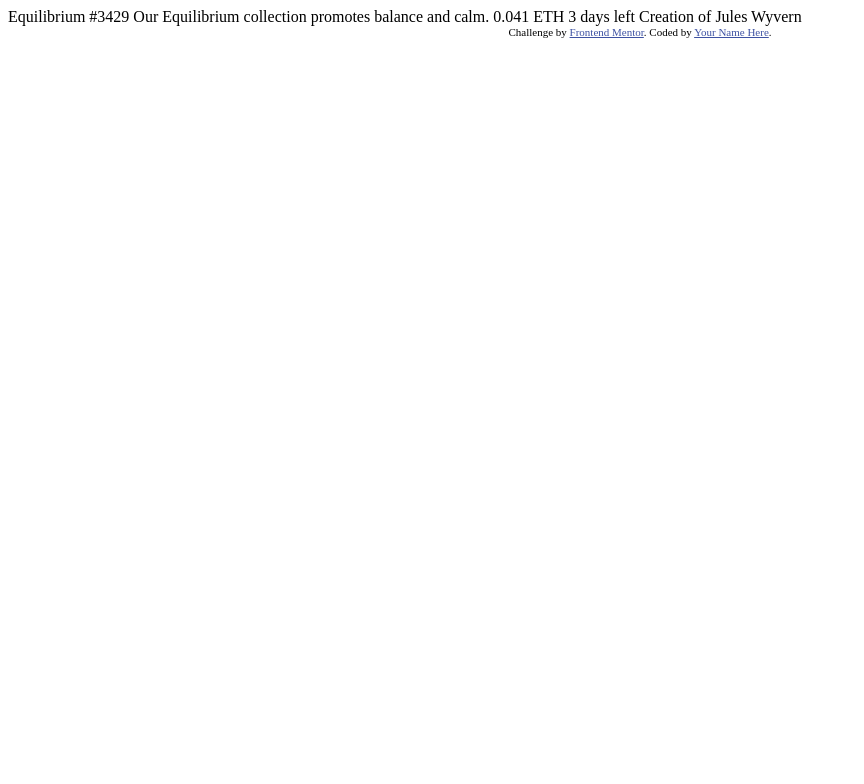
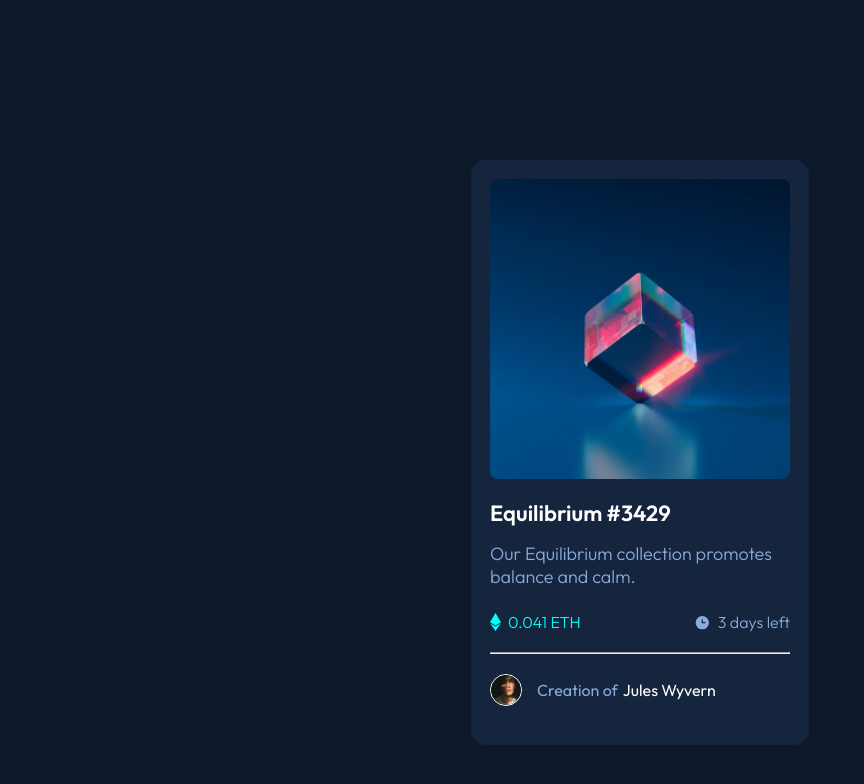
Before and after one commit to MAXASSASSINS/nft_webd_project, a plain HTML site: page index.html in a window 1280 px wide. Shown: the whole page, without its empty margins (0-864 px from the left). Drawn offline with Linux system fonts and the light colour scheme.

Commit message:
styling is done

```diff
--- a/index.html
+++ b/index.html
@@ -1,33 +1,56 @@
 <!DOCTYPE html>
 <html lang="en">
+
 <head>
 	<meta charset="UTF-8">
-  <meta name="viewport" content="width=device-width, initial-scale=1.0"> <!-- displays site properly based on user's device -->
+	<meta name="viewport" content="width=device-width, initial-scale=1.0">
+	<!-- displays site properly based on user's device -->
 
 	<link rel="icon" type="image/png" sizes="32x32" href="./images/favicon-32x32.png">
 
 	<title>Frontend Mentor | NFT preview card component</title>
 
 	<!-- Feel free to remove these styles or customise in your own stylesheet 👍 -->
-  <style>
-    .attribution { font-size: 11px; text-align: center; }
-    .attribution a { color: hsl(228, 45%, 44%); }
-  </style>
+
+	<!-- google fonts -->
+	<link rel="preconnect" href="https://fonts.googleapis.com">
+	<link rel="preconnect" href="https://fonts.gstatic.com" crossorigin>
+	<link href="https://fonts.googleapis.com/css2?family=Outfit:wght@300;400;600&display=swap" rel="stylesheet">
+
+	<!-- css link  -->
+	<link rel="stylesheet" href="style.css">
 </head>
+
 <body>
+	<div class="container">
+		<img src="images/image-equilibrium.jpg" alt="ehterium image" width="300px" class="etherium-image">
 
+		<h1>
 			Equilibrium #3429
+		</h1>
 
+		<p class="info">
 			Our Equilibrium collection promotes balance and calm.
+		</p>
 
-  0.041 ETH
-  3 days left
 
-  Creation of Jules Wyvern
+		<div class="price">
+			<span class="icon">
+				<img src="images/icon-ethereum.svg" alt=""> 0.041 ETH
+			</span>
+			<span class="time">
+				<img src="images/icon-clock.svg" alt=""> 3 days left
+			</span>
+		</div>
 
-  <div class="attribution">
-    Challenge by <a href="https://www.frontendmentor.io?ref=challenge" target="_blank">Frontend Mentor</a>.
-    Coded by <a href="#">Your Name Here</a>.
+		<hr>
+		<div class="bottom">
+			<img src="images/image-avatar.png" alt="image-avatar"> Creation of <div class="name">
+				Jules Wyvern
+			</div>
+		</div>
+
 	</div>
 </body>
+
 </html>
--- /dev/null
+++ b/style.css
@@ -0,0 +1,97 @@
+*{
+    margin: 0;
+    padding: 0;
+}
+
+body{
+    background-color: hsl(217, 54%, 11%);
+    font-family: 'Outfit', sans-serif;
+    color: white;
+    display: flex;
+    justify-content: center;
+    align-items: center;
+    font-size: 18px;
+}
+
+.container{
+    padding: 1.5%;
+    background-color: red;
+    background-color: hsl(216, 50%, 16%);
+    width: 300px;
+    margin-top: 20vh;
+    border-radius: 15px;
+}
+
+.etherium-image{
+    border-radius: 8px;
+}
+
+h1{
+    font-size: 22px;
+    padding: 5% 0;
+    font-weight: 600;
+}
+
+.info{
+    font-weight: 300;
+    margin-bottom: 8%;
+    color: hsl(215, 51%, 70%);
+}
+
+
+.price{
+    display: flex;
+    justify-content: space-between;
+    margin-bottom: 20px;
+    font-size: 16px;
+}
+
+
+
+.icon{
+    color: cyan;
+    display: flex;
+    align-items: center;
+    font-weight: 300;
+
+}
+
+.icon img{
+    margin-right: 7px;
+}
+
+.time{
+    display: flex;
+    align-items: center;
+    font-weight: 300;
+    color: hsl(215, 51%, 70%);
+}
+
+.time img{
+    margin-right: 7px;
+}
+
+.bottom{
+    margin: 20px 0;
+    display: flex;
+    align-items: center;
+    color: hsl(215, 51%, 70%);
+    font-size: 16px;
+}
+
+.bottom img{
+    margin-right: 15px;
+    width: 30px;
+    border: 1px solid white;
+    border-radius: 100%;
+
+
+}
+
+hr{
+    color: hsl(215, 32%, 27%);
+}
+.name{
+    color: white;
+    padding-left: 5px;
+}
```
Lines whose indentation alone changed are shown as unchanged.
